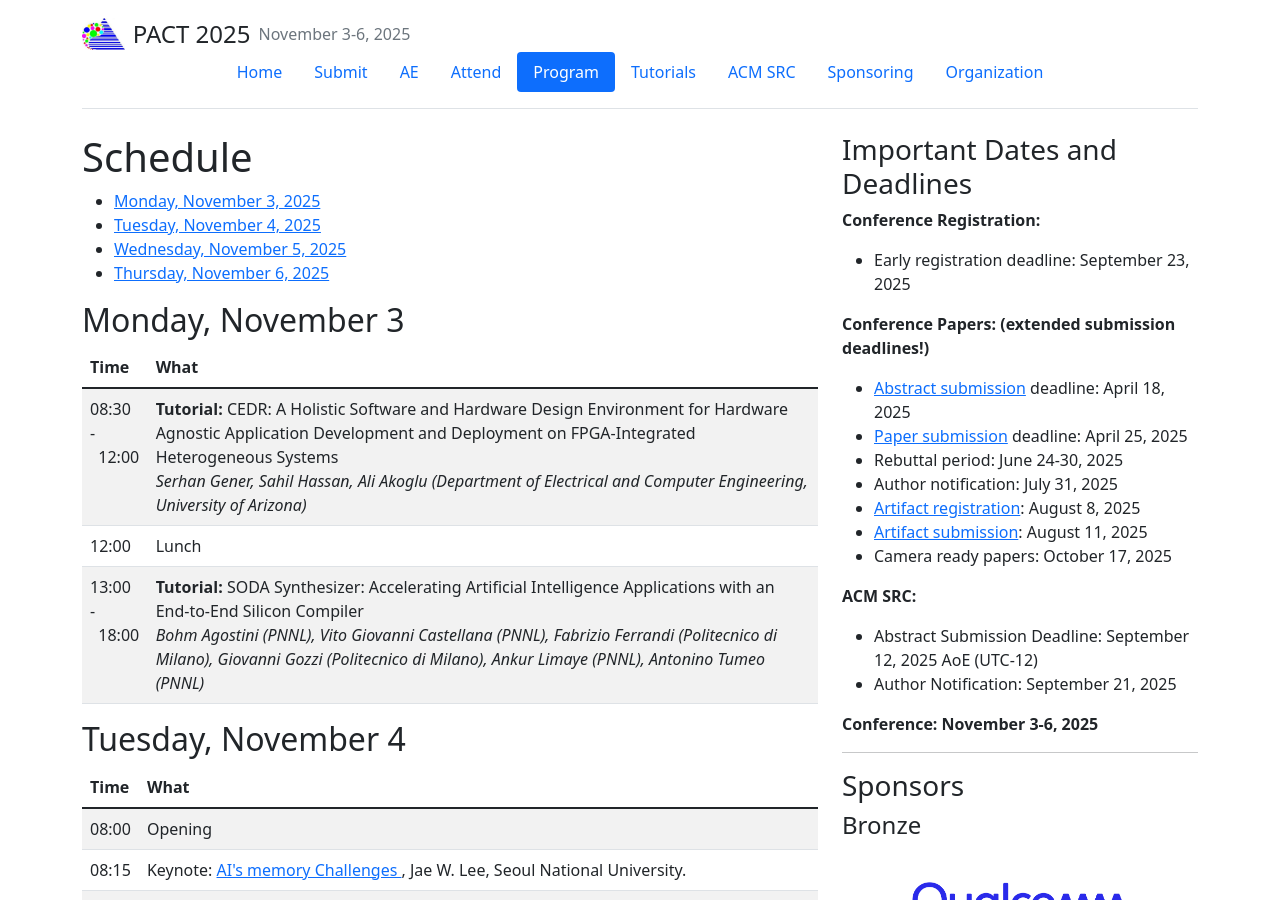
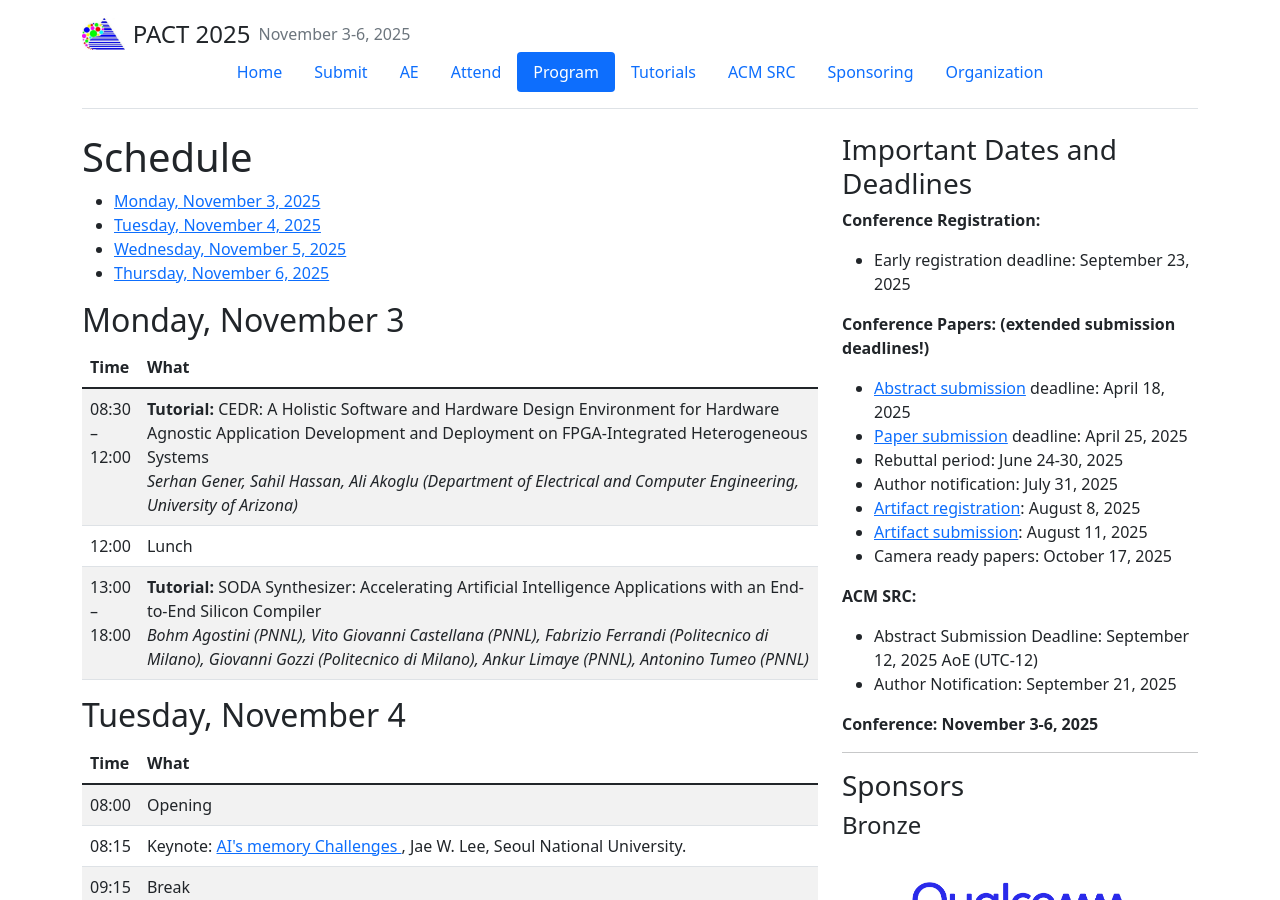
Before and after one commit to pact2025/pact2025.github.io, a Jekyll site: the page built from program/index.md, in a window 1280 px wide and 900 px high. Built offline with Jekyll 4.4.1, drawn with Linux system fonts in a browser that asks for light colours.

Commit message:
Fix formatting

```diff
--- a/program/index.md
+++ b/program/index.md
@@ -33,7 +33,7 @@ show_sidebar: true
 	</tr>
     -->
 	<tr>
-		<td>08:30 -<br>&nbsp;&nbsp;12:00</td>
+		<td>08:30<br>&ndash;<br>12:00</td>
 		<td><b>Tutorial:</b>
           <!--
           <a href="TODO" target="_blank">
@@ -51,7 +51,7 @@ show_sidebar: true
 		<td>Lunch</td>
 	</tr>
 	<tr>
-		<td>13:00 -<br>&nbsp;&nbsp;18:00</td>
+		<td>13:00<br>&ndash;<br>18:00</td>
 		<td><b>Tutorial:</b>
           <!--
           <a href="TODO" target="_blank">
```
